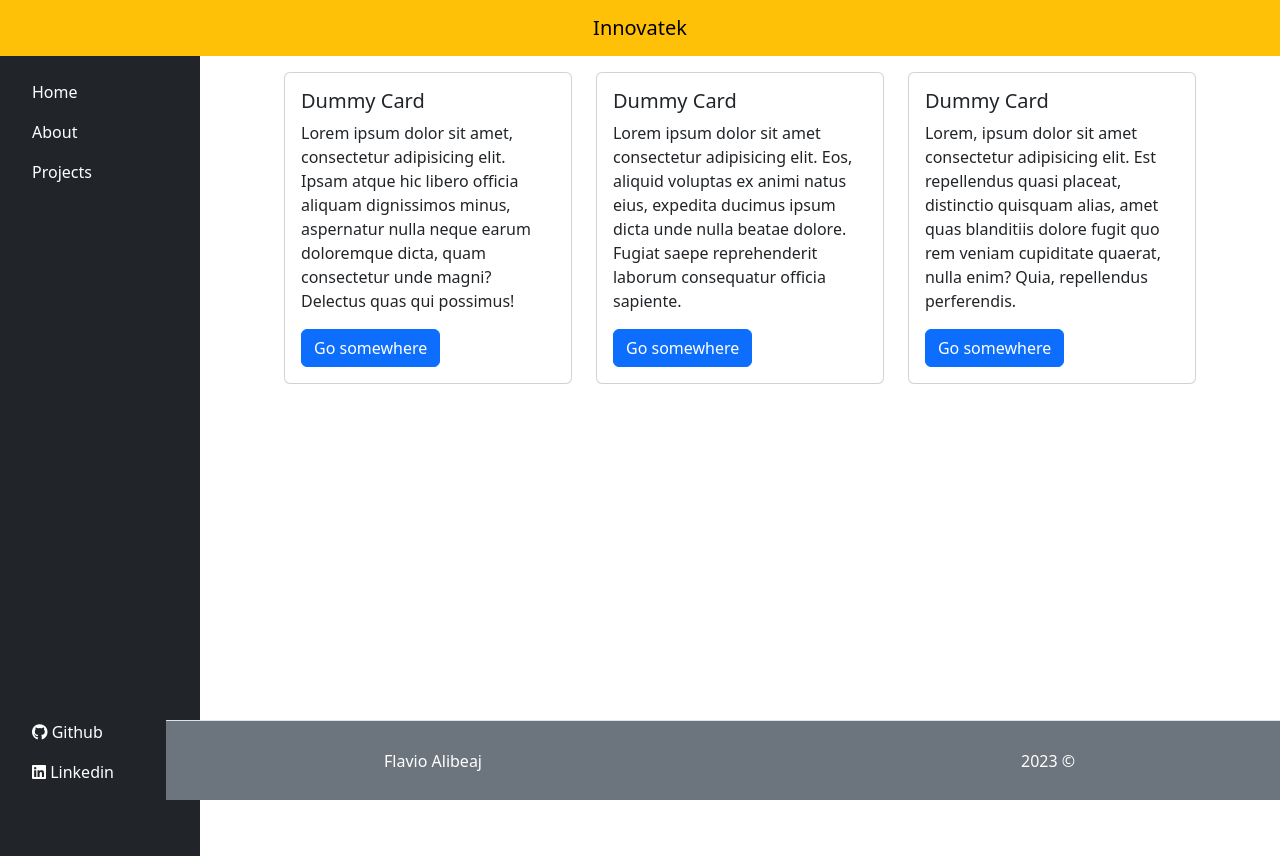
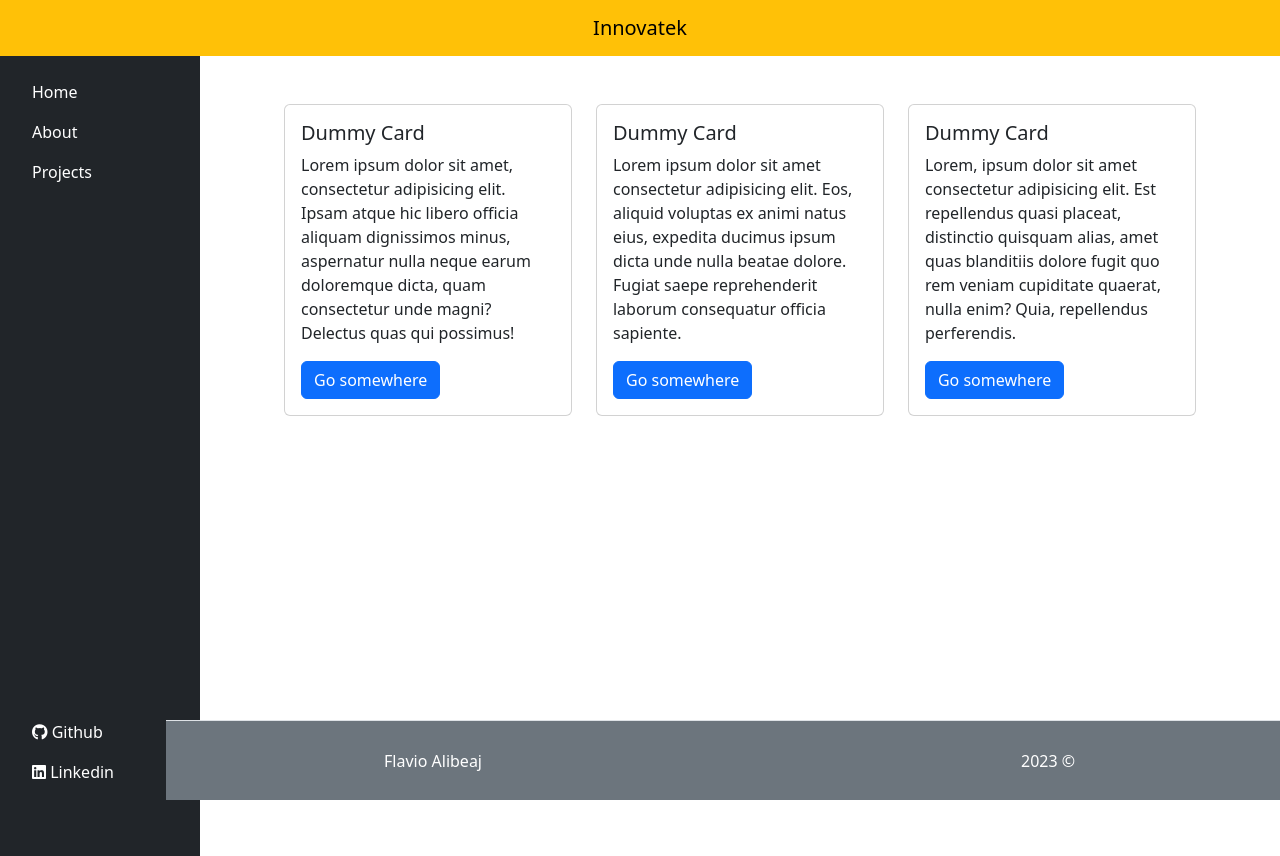
Before and after one commit to flavioalibeaj/Angular-test-app, an Angular app: page /projects in a window 1280 px wide. Built offline with nearby package versions, Linux system fonts and the light colour scheme.

Commit message:
slight css changes

```diff
--- a/src/app/form/form.component.html
+++ b/src/app/form/form.component.html
@@ -1,5 +1,5 @@
 <!-- Form  -->
-<div class="container-fluid mt-3">
+<div class="container-fluid my-5">
     <form #userForm="ngForm" (ngSubmit)="showData(userForm)">
         <div class="mb-3">
           <label for="exampleInputName" class="form-label">Full name</label>
--- a/src/app/projects/projects.component.html
+++ b/src/app/projects/projects.component.html
@@ -1,5 +1,5 @@
 <div
-  class="container-fluid mt-3 d-flex justify-content-center align-items-center"
+  class="container-fluid my-5 d-flex justify-content-center align-items-center"
 >
   <div class="row row-cols-1 row-cols-md-3 g-4">
     <div class="col">
```
